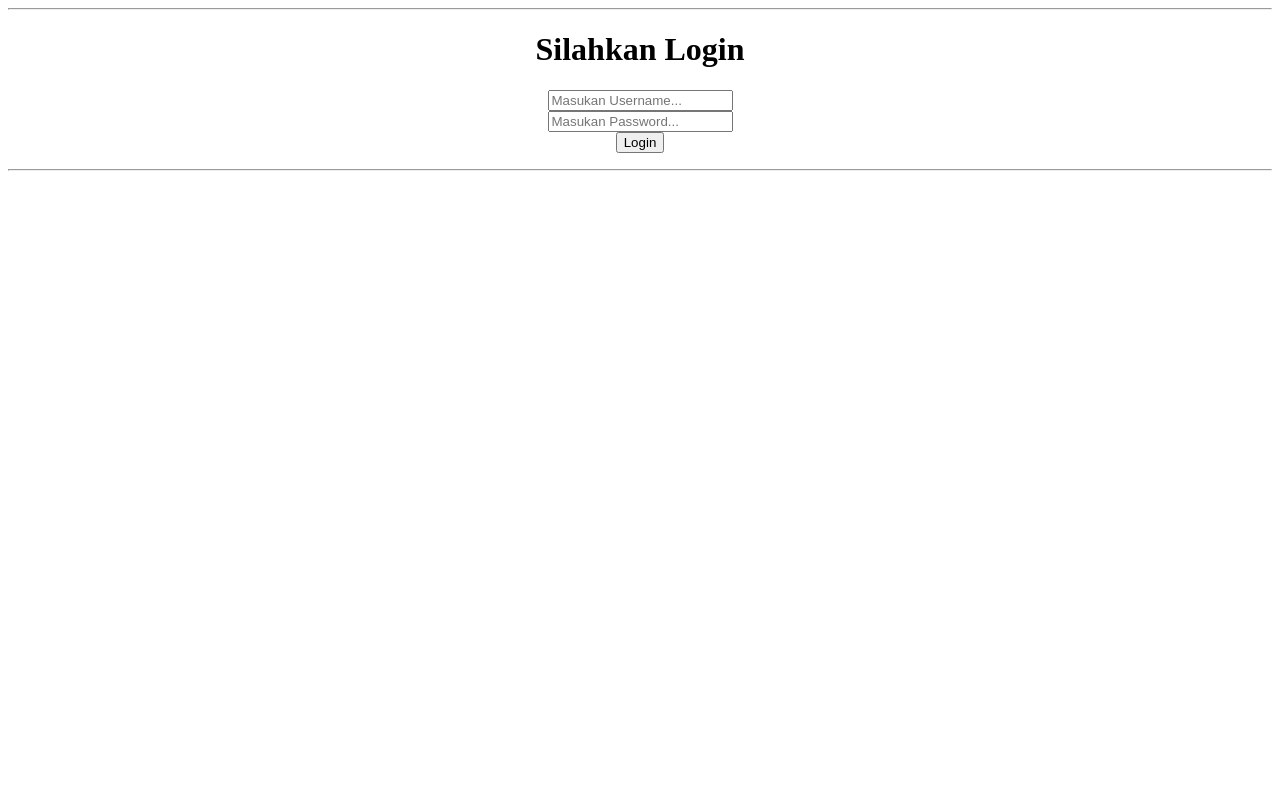
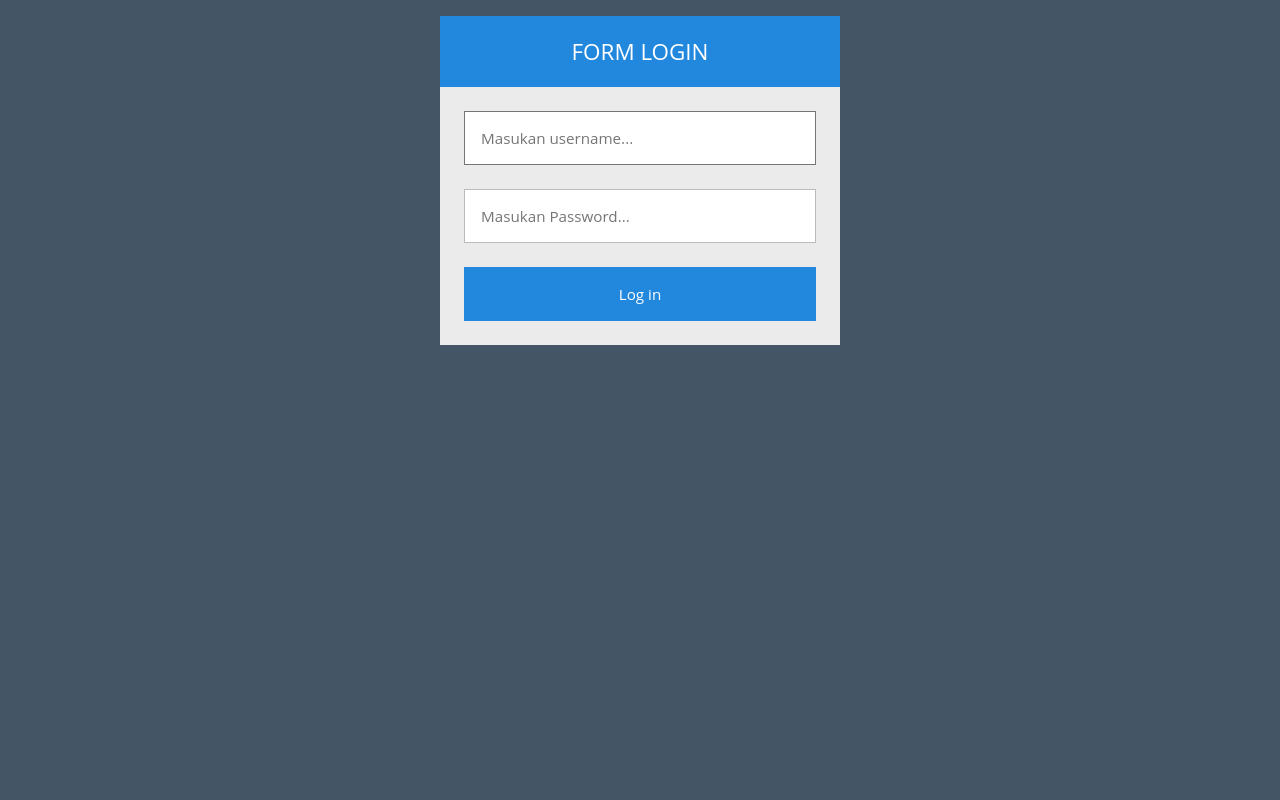
Before and after one commit to dullls/UAS-Pemrograma-smt4, a CodeIgniter 4 app: the page made by app/Views/layout/loginG.php in a window 1280 px wide. Run offline with PHP 8.4 and a stand-in for CodeIgniter, Linux system fonts and the light colour scheme; the template is opened without the code that fills it, so the values that code supplies are empty; some libraries are stand-ins or nearby versions.

Commit message:
loginG.php

```diff
--- a/app/Views/layout/loginG.php
+++ b/app/Views/layout/loginG.php
@@ -1,37 +1,105 @@
 <!-- Outer Row -->
-<center>
-    <hr>
-    <div class="row justify-content-center">
+<html>
 
-        <div class="col-xl-10 col-lg-12 col-md-9">
+<head>
+    <title>Cara Membuat Form Login Sederhana Tapi Berkelas</title>
+</head>
+<style>
+    body {
+        background: #456;
+        font-family: 'Open Sans', sans-serif;
+    }
 
-            <div class="card o-hidden border-0 shadow-lg my-5">
-                <div class="card-body p-0">
-                    <!-- Nested Row within Card Body -->
-                    <div class="row">
-                        <div class="col-lg-6 d-none d-lg-block bg-login-image"></div>
-                        <div class="col-lg-6">
-                            <div class="p-5">
-                                <div class="text-center">
-                                    <h1 class="h4 text-gray-900 mb-4">Silahkan Login</h1>
-                                </div>
-                                <form class="user" method="post" action="<?= base_url('auth/valid_loginG'); ?>">
-                                    <div class="form-group">
-                                        <input type="text" class="form-control form-control-user" id="exampleInputEmail" aria-describedby="emailHelp" placeholder="Masukan Username..." name="username">
-                                    </div>
-                                    <div class="form-group">
-                                        <input type="password" class="form-control form-control-user" id="exampleInputPassword" placeholder="Masukan Password..." name="password">
-                                    </div>
-                                    <button class="btn btn-primary btn-user btn-block" type="submit" name="login">Login</button>
-                                </form>
-                                <hr>
-                            </div>
-                        </div>
-                    </div>
-                </div>
-            </div>
+    .login {
+        width: 400px;
+        margin: 16px auto;
+        font-size: 16px;
+    }
 
-        </div>
+    /* Reset top and bottom margins from certain elements */
+    .login-header,
+    .login p {
+        margin-top: 0;
+        margin-bottom: 0;
+    }
 
+    .login-header {
+        background: #28d;
+        padding: 20px;
+        font-size: 1.4em;
+        font-weight: normal;
+        text-align: center;
+        text-transform: uppercase;
+        color: #fff;
+    }
+
+    .login-container {
+        background: #ebebeb;
+        padding: 12px;
+    }
+
+    /* Every row inside .login-container is defined with p tags */
+    .login p {
+        padding: 12px;
+    }
+
+    .login input {
+        box-sizing: border-box;
+        display: block;
+        width: 100%;
+        border-width: 1px;
+        border-style: solid;
+        padding: 16px;
+        outline: 0;
+        font-family: inherit;
+        font-size: 0.95em;
+    }
+
+    .login input[type="email"],
+    .login input[type="password"] {
+        background: #fff;
+        border-color: #bbb;
+        color: #555;
+    }
+
+    /* Text fields' focus effect */
+    .login input[type="email"]:focus,
+    .login input[type="password"]:focus {
+        border-color: #888;
+    }
+
+    .login input[type="submit"] {
+        background: #28d;
+        border-color: transparent;
+        color: #fff;
+        cursor: pointer;
+    }
+
+    .login input[type="submit"]:hover {
+        background: #17c;
+    }
+
+    /* Buttons' focus effect */
+    .login input[type="submit"]:focus {
+        border-color: #05a;
+    }
+</style>
+
+<body>
+    <div class="login">
+        <h2 class="login-header">Form Login</h2>
+        <form class="login-container" method="post" action="<?= base_url('auth/valid_loginG'); ?>">
+            <p>
+                <input type="text" class="form-control form-control-user" id="exampleInputEmail" aria-describedby="emailHelp" placeholder="Masukan username..." name="username">
+            </p>
+            <p>
+                <input type="password" class="form-control form-control-user" id="exampleInputPassword" placeholder="Masukan Password..." name="password">
+            </p>
+            <p>
+                <input type="submit" value="Log in">
+            </p>
+        </form>
     </div>
-</center>
+</body>
+
+</html>
```
